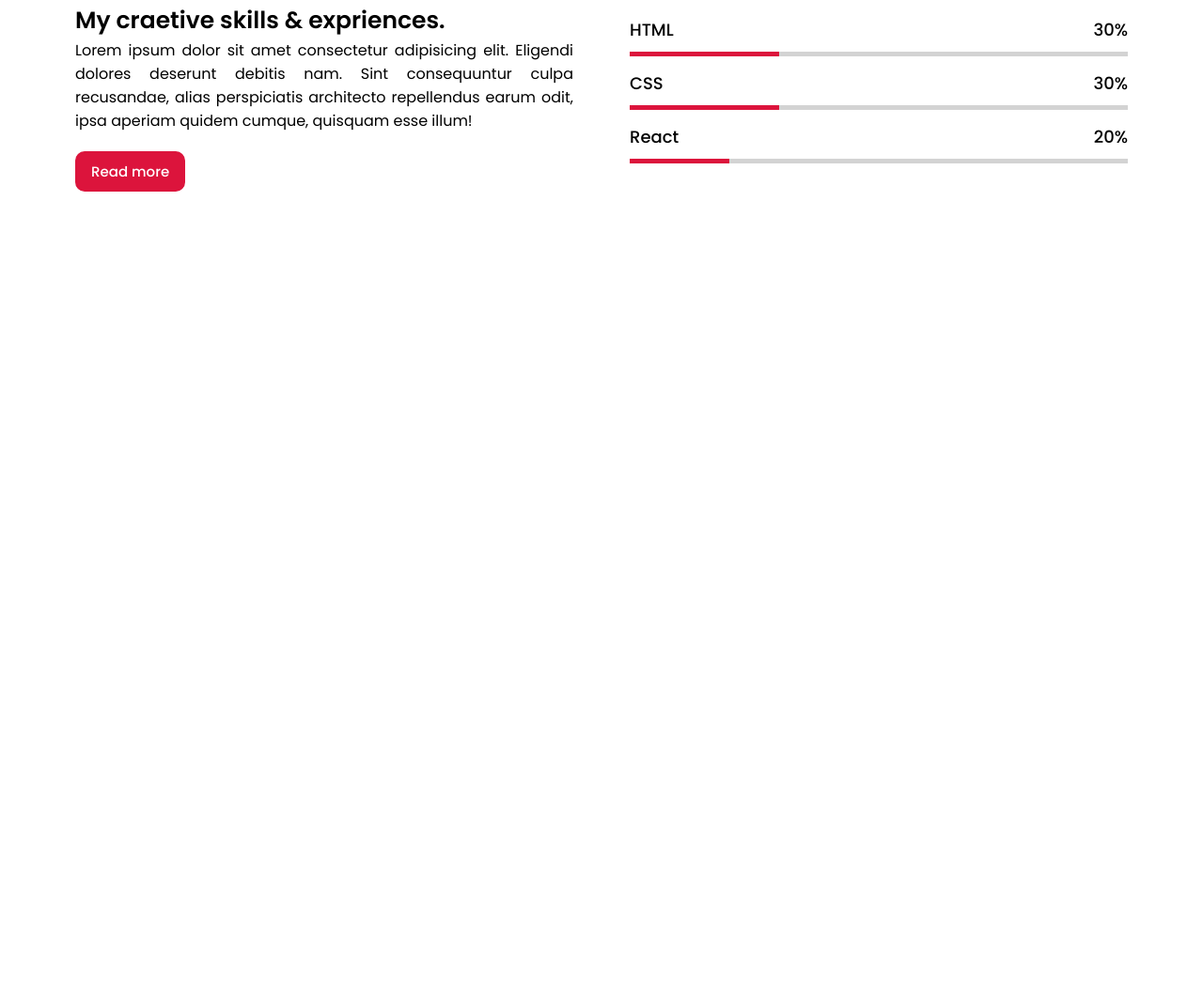
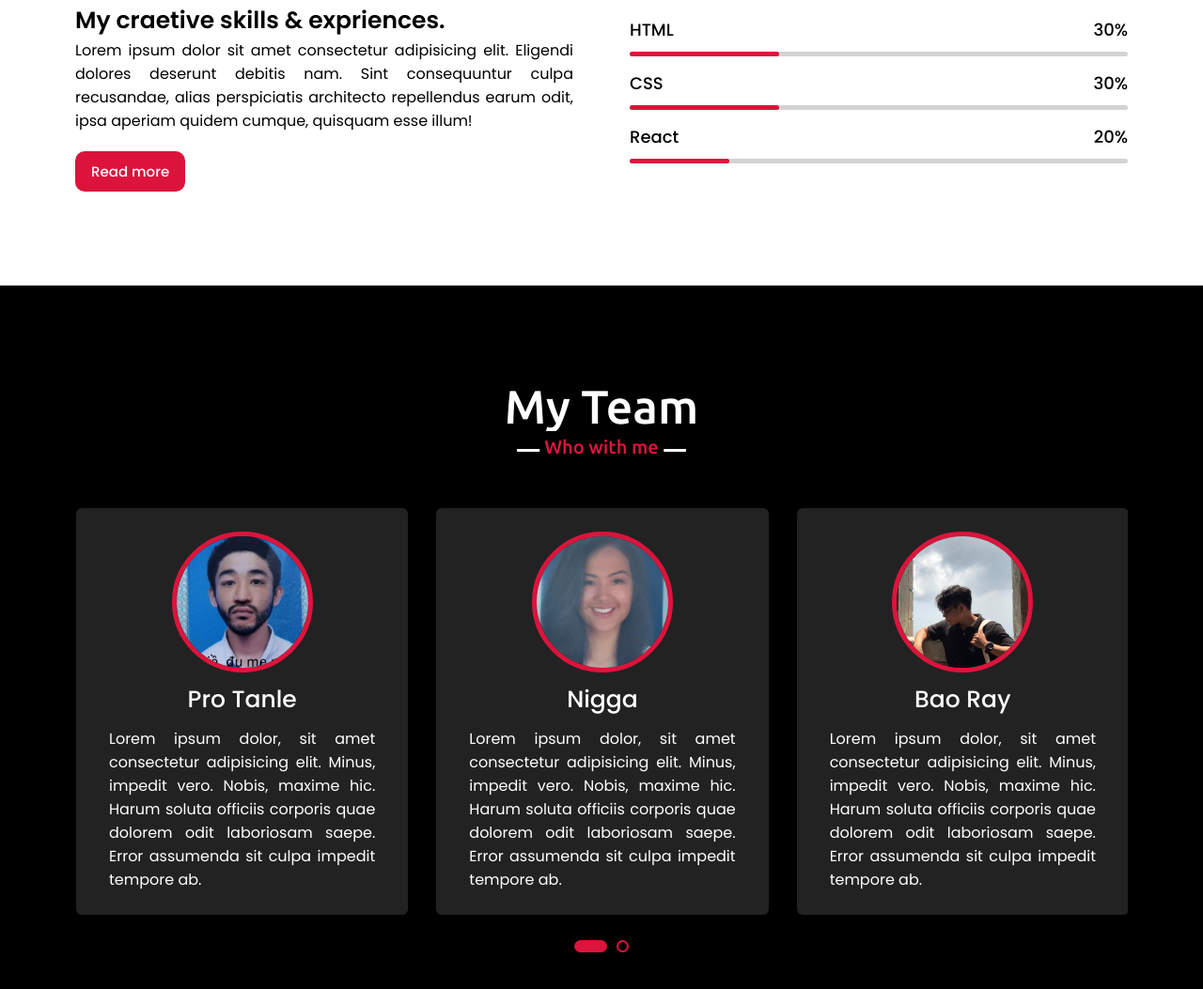
Before and after one commit to baoray99/myBlog, a plain HTML site: page index.html in a window 1280 px wide. Shown: the part 2436-3489 px from the top of the page at 94% size. Before the commit the page ends 2740 px from the top, so only its background shows below. Drawn offline with nearby package versions, Linux system fonts and the light colour scheme.

Commit message:
done teams

```diff
--- a/index.html
+++ b/index.html
@@ -2,16 +2,24 @@
 <html lang="en">
   <head>
     <meta charset="UTF-8" />
-    <!-- <meta name="viewport" content="width=device-width, initial-scale=1.0" /> -->
+    <meta name="viewport" content="width=device-width, initial-scale=1.0" />
     <link rel="stylesheet" href="./style.css" />
     <link rel="stylesheet" href="./navbar.css" />
     <link rel="stylesheet" href="./home.css" />
     <link rel="stylesheet" href="./about.css" />
     <link rel="stylesheet" href="./service.css" />
     <link rel="stylesheet" href="./skill.css" />
+    <link rel="stylesheet" href="./team.css" />
+    <link
+      rel="stylesheet"
+      href="https://cdnjs.cloudflare.com/ajax/libs/OwlCarousel2/2.3.4/assets/owl.carousel.min.css"
+    />
     <script src="https://kit.fontawesome.com/a076d05399.js"></script>
     <script src="https://code.jquery.com/jquery-3.5.1.js"></script>
-    <title>Bao Blog</title>
+    <script src="https://cdnjs.cloudflare.com/ajax/libs/waypoints/4.0.1/jquery.waypoints.min.js"></script>
+    <script src="https://cdnjs.cloudflare.com/ajax/libs/OwlCarousel2/2.3.4/owl.carousel.min.js"></script>
+
+    <title>My Blog</title>
   </head>
   <body>
     <!-- . class,# id, > component, * quantity -->
@@ -65,6 +73,7 @@
         </div>
       </div>
     </section>
+    <!-- section services  -->
     <section class="services" id="services">
       <div class="max-width">
         <h2 class="title">My services</h2>
@@ -108,6 +117,7 @@
         </div>
       </div>
     </section>
+    <!-- section skills  -->
     <section class="skills" id="skills">
       <div class="max-width">
         <h2 class="title">My skills</h2>
@@ -148,6 +158,74 @@
         </div>
       </div>
     </section>
+    <!-- section team  -->
+    <section class="team" id="team">
+      <div class="max-width">
+        <h2 class="title">My Team</h2>
+        <div class="carousel owl-carousel">
+          <div class="card">
+            <div class="box">
+              <img src="./images/tanle.jpg" alt="team1" />
+              <div class="text">Pro Tanle</div>
+              <p>
+                Lorem ipsum dolor, sit amet consectetur adipisicing elit. Minus,
+                impedit vero. Nobis, maxime hic. Harum soluta officiis corporis
+                quae dolorem odit laboriosam saepe. Error assumenda sit culpa
+                impedit tempore ab.
+              </p>
+            </div>
+          </div>
+          <div class="card">
+            <div class="box">
+              <img src="./images/nigga.jpg" alt="team2" />
+              <div class="text">Nigga</div>
+              <p>
+                Lorem ipsum dolor, sit amet consectetur adipisicing elit. Minus,
+                impedit vero. Nobis, maxime hic. Harum soluta officiis corporis
+                quae dolorem odit laboriosam saepe. Error assumenda sit culpa
+                impedit tempore ab.
+              </p>
+            </div>
+          </div>
+          <div class="card">
+            <div class="box">
+              <img src="./images/test3.jpg" alt="team3" />
+              <div class="text">Bao Ray</div>
+              <p>
+                Lorem ipsum dolor, sit amet consectetur adipisicing elit. Minus,
+                impedit vero. Nobis, maxime hic. Harum soluta officiis corporis
+                quae dolorem odit laboriosam saepe. Error assumenda sit culpa
+                impedit tempore ab.
+              </p>
+            </div>
+          </div>
+          <div class="card">
+            <div class="box">
+              <img src="./images/tanle.jpg" alt="team1" />
+              <div class="text">Pro Tanle</div>
+              <p>
+                Lorem ipsum dolor, sit amet consectetur adipisicing elit. Minus,
+                impedit vero. Nobis, maxime hic. Harum soluta officiis corporis
+                quae dolorem odit laboriosam saepe. Error assumenda sit culpa
+                impedit tempore ab.
+              </p>
+            </div>
+          </div>
+          <div class="card">
+            <div class="box">
+              <img src="./images/tanle.jpg" alt="team1" />
+              <div class="text">Pro Tanle</div>
+              <p>
+                Lorem ipsum dolor, sit amet consectetur adipisicing elit. Minus,
+                impedit vero. Nobis, maxime hic. Harum soluta officiis corporis
+                quae dolorem odit laboriosam saepe. Error assumenda sit culpa
+                impedit tempore ab.
+              </p>
+            </div>
+          </div>
+        </div>
+      </div>
+    </section>
     <script src="./index.js"></script>
   </body>
 </html>
--- a/index.js
+++ b/index.js
@@ -11,4 +11,25 @@ $(document).ready(function () {
     $(".navbar .menu").toggleClass("active");
     $(".menu-btn i").toggleClass("active");
   });
+  // owl carousel use owl carousel library
+  $(".carousel").owlCarousel({
+    margin: 30,
+    loop: true,
+    autoplayTimeOut: 1000,
+    autoplayHoverPause: true,
+    responsive: {
+      0: {
+        items: 1,
+        nav: false,
+      },
+      600: {
+        items: 2,
+        nav: false,
+      },
+      1000: {
+        items: 3,
+        nav: false,
+      },
+    },
+  });
 });
--- a/skill.css
+++ b/skill.css
@@ -45,6 +45,7 @@
 .skills .skill-content .right .bars .line {
   height: 5px;
   width: 100%;
+  border-radius: 2.5px;
   background: lightgray;
   position: relative;
 }
@@ -52,6 +53,7 @@
   content: "";
   position: absolute;
   height: 100%;
+  border-radius: 2.5px;
   left: 0;
   top: 0;
   background: crimson;
@@ -78,7 +80,7 @@
 @media (max-width: 947px) {
   .skills .skill-content .column {
     width: calc(100%);
-    margin-bottom: 30px;
+    margin-bottom: 40px;
   }
 }
 @media (max-width: 690px) {
--- a/style.css
+++ b/style.css
@@ -14,7 +14,8 @@ section {
 }
 .about,
 .services,
-.skills {
+.skills,
+.team {
   font-family: "Poppins", sans-serif;
 }
 .about .about-content,
--- /dev/null
+++ b/team.css
@@ -0,0 +1,84 @@
+@import url("https://fonts.googleapis.com/css2?family=Poppins:wght@400;500;600;700&family=Ubuntu:wght@400;500;700&display=swap");
+
+.team .title::before {
+  background: white;
+}
+.team .title::after {
+  content: "Who with me";
+  background: black;
+}
+.team {
+  background: black;
+  color: white;
+}
+.team .carousel .card {
+  background: #222;
+  padding: 25px 35px;
+  border-radius: 6px;
+  text-align: justify;
+  overflow: hidden;
+  transition: all 0.3s ease;
+}
+.team .carousel .card:hover {
+  background: crimson;
+}
+.team .carousel .card img {
+  height: 150px;
+  width: 150px;
+  border-radius: 50%;
+  border: 5px solid crimson;
+  object-fit: cover;
+}
+.team .carousel .card:hover img {
+  border-color: white;
+}
+.team .carousel .card .box {
+  display: flex;
+  flex-direction: column;
+  align-items: center;
+  justify-content: center;
+  transition: all 0.5s ease;
+}
+.team .carousel .card:hover .box {
+  transform: scale(1.05);
+}
+.team .carousel .card .text {
+  font-size: 25px;
+  font-weight: 500;
+  margin: 10px 0;
+}
+.owl-dots{
+  text-align: center;
+  margin-top: 20px;
+}
+.owl-dot{
+  height: 13px;
+  width: 13px;
+  margin: 0 5px;
+  outline: none!important;
+  border-radius: 50%;
+  border: 2px solid crimson!important;
+  transition: all 0.3s ease;
+}
+.owl-dot.active{
+  width: 35px;
+  border-radius: 14px;
+}
+.owl-dot.active,
+.owl-dot:hover{
+  background: crimson!important;
+}
+
+/* reponsive media */
+@media (max-width: 1300px) {
+}
+@media (max-width: 1104px) {
+}
+@media (max-width: 991px) {
+}
+@media (max-width: 947px) {
+}
+@media (max-width: 690px) {
+}
+@media (max-width: 500px) {
+}
```
Also changed, not shown: images/nigga.jpg (added), images/tanle.jpg (added).
